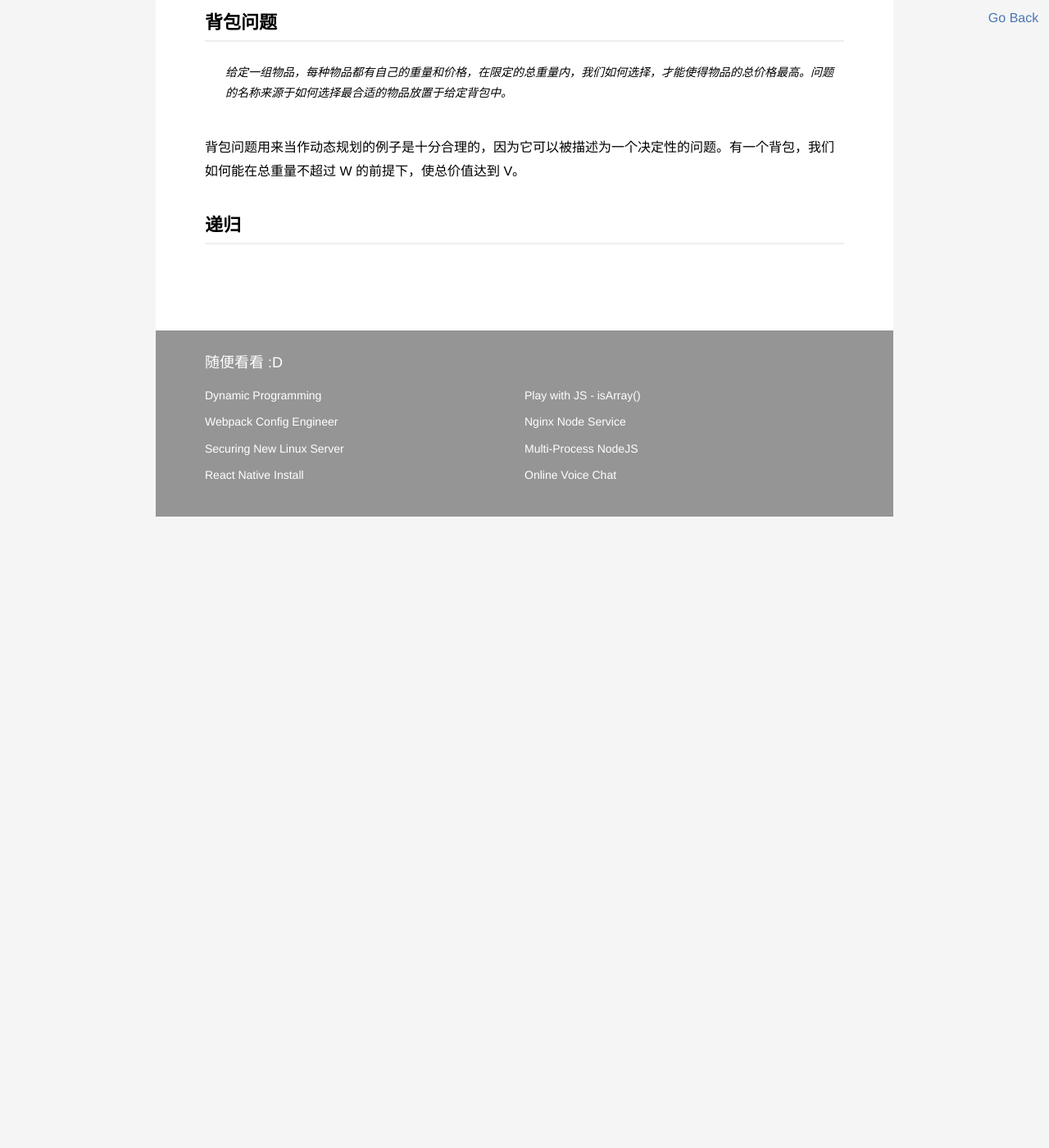
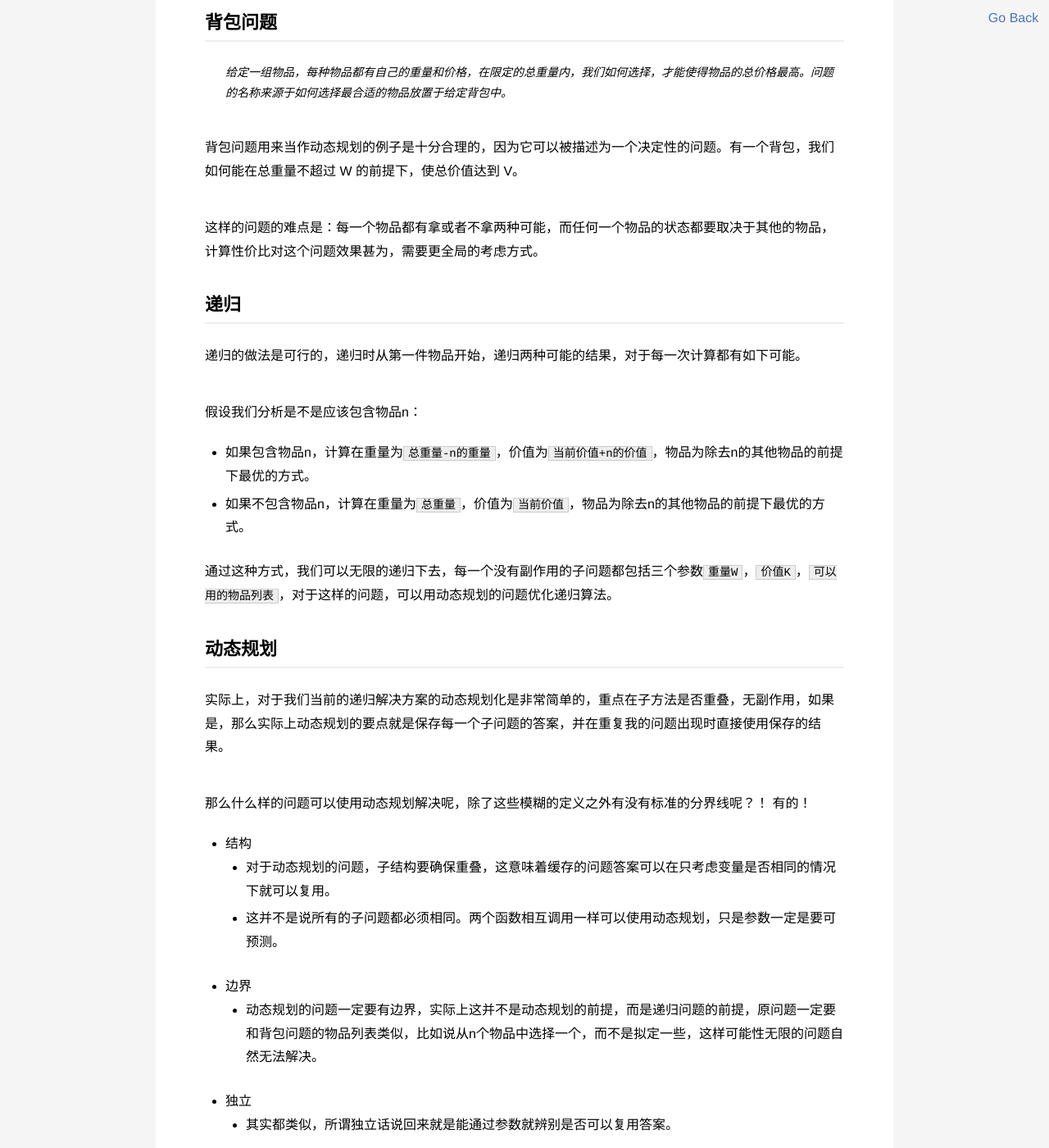
Before and after one commit to WMXPY/blog.mengw.io, a Jekyll site: the page built from _posts/blog/2019-03-04-Dynamic-Programming.md, in a window 1280 px wide and 1400 px high, scrolled down 282 px. Shown: the whole window at 82% size. Built offline with Jekyll 4.4.1, drawn with Linux system fonts in a browser that asks for light colours; before the commit the page ends 912 px from its top, so only the background shows below that.

Commit message:
finishup dynamic

```diff
--- a/_posts/blog/2019-03-04-Dynamic-Programming.md
+++ b/_posts/blog/2019-03-04-Dynamic-Programming.md
@@ -13,4 +13,29 @@ description: 什么是动态规划
 
 背包问题用来当作动态规划的例子是十分合理的，因为它可以被描述为一个决定性的问题。有一个背包，我们如何能在总重量不超过 W 的前提下，使总价值达到 V。
 
+这样的问题的难点是：每一个物品都有拿或者不拿两种可能，而任何一个物品的状态都要取决于其他的物品，计算性价比对这个问题效果甚为，需要更全局的考虑方式。
+
 ## 递归
+
+递归的做法是可行的，递归时从第一件物品开始，递归两种可能的结果，对于每一次计算都有如下可能。
+
+假设我们分析是不是应该包含物品n：
+
+- 如果包含物品n，计算在重量为`总重量-n的重量`，价值为`当前价值+n的价值`，物品为除去n的其他物品的前提下最优的方式。
+- 如果不包含物品n，计算在重量为`总重量`，价值为`当前价值`，物品为除去n的其他物品的前提下最优的方式。
+
+通过这种方式，我们可以无限的递归下去，每一个没有副作用的子问题都包括三个参数`重量W`，`价值K`，`可以用的物品列表`，对于这样的问题，可以用动态规划的问题优化递归算法。
+
+## 动态规划
+
+实际上，对于我们当前的递归解决方案的动态规划化是非常简单的，重点在子方法是否重叠，无副作用，如果是，那么实际上动态规划的要点就是保存每一个子问题的答案，并在重复我的问题出现时直接使用保存的结果。
+
+那么什么样的问题可以使用动态规划解决呢，除了这些模糊的定义之外有没有标准的分界线呢？！ 有的！
+
+- 结构
+  - 对于动态规划的问题，子结构要确保重叠，这意味着缓存的问题答案可以在只考虑变量是否相同的情况下就可以复用。
+  - 这并不是说所有的子问题都必须相同。两个函数相互调用一样可以使用动态规划，只是参数一定是要可预测。
+- 边界
+  - 动态规划的问题一定要有边界，实际上这并不是动态规划的前提，而是递归问题的前提，原问题一定要和背包问题的物品列表类似，比如说从n个物品中选择一个，而不是拟定一些，这样可能性无限的问题自然无法解决。
+- 独立
+  - 其实都类似，所谓独立话说回来就是能通过参数就辨别是否可以复用答案。
```
